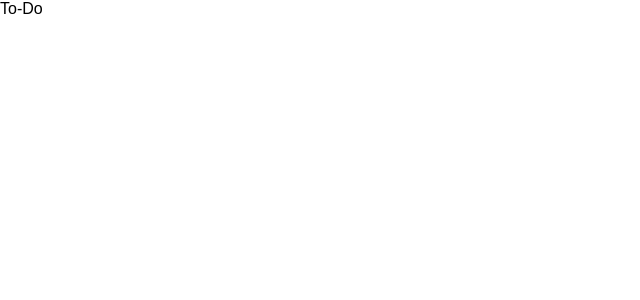
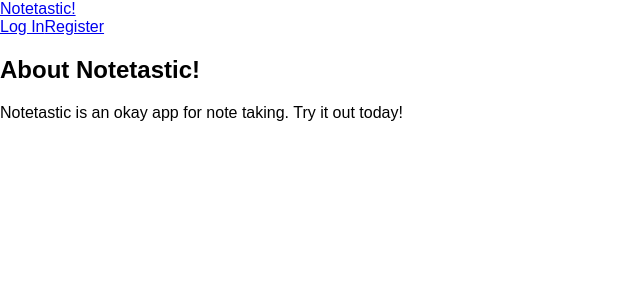
Before and after one commit to drjustongray/notetastic, a React (Create React App) app in the folder webclient/: page / in a window 1280 px wide. Shown: the top 300 px of the page, without its empty margins (0-640 px from the left). Built offline with nearby package versions, Linux system fonts and the light colour scheme; no server answers.

Commit message:
add routes and providers to client index and App

```diff
--- a/webclient/src/App.tsx
+++ b/webclient/src/App.tsx
@@ -1,11 +1,26 @@
 import * as React from "react"
 import "./App.css"
+import AppBar from "./components/AppBar";
+import { Route } from "react-router-dom";
+import { INDEX, LOGIN, REGISTER, NOTES, LOGOUT, ABOUT } from "./pages/links";
+import IndexPage from "./pages/IndexPage";
+import LoginPage from "./pages/LoginPage";
+import RegisterPage from "./pages/RegisterPage";
+import NotesPage from "./pages/NotesPage";
+import LogoutPage from "./pages/LogoutPage";
+import AboutPage from "./pages/AboutPage";
 
 class App extends React.Component {
 	public render() {
 		return (
 			<div className="App">
-				To-Do
+				<AppBar />
+				<Route exact path={INDEX} component={IndexPage} />
+				<Route exact path={LOGIN} component={LoginPage} />
+				<Route exact path={REGISTER} component={RegisterPage} />
+				<Route exact path={NOTES} component={NotesPage} />
+				<Route exact path={LOGOUT} component={LogoutPage} />
+				<Route exact path={ABOUT} component={AboutPage} />
 			</div>
 		)
 	}
--- a/webclient/src/index.tsx
+++ b/webclient/src/index.tsx
@@ -1,9 +1,17 @@
-import * as React from "react"
-import * as ReactDOM from "react-dom"
+import React from "react"
+import ReactDOM from "react-dom"
+import { BrowserRouter } from "react-router-dom";
+
 import App from "./App"
 import "./index.css"
+import { AuthContext, authService } from "./auth/context"
+const { Provider } = AuthContext
 
 ReactDOM.render(
-	<App />,
+	<Provider value={authService}>
+		<BrowserRouter>
+			<App />
+		</BrowserRouter>
+	</Provider>,
 	document.getElementById("root") as HTMLElement
 )
```
